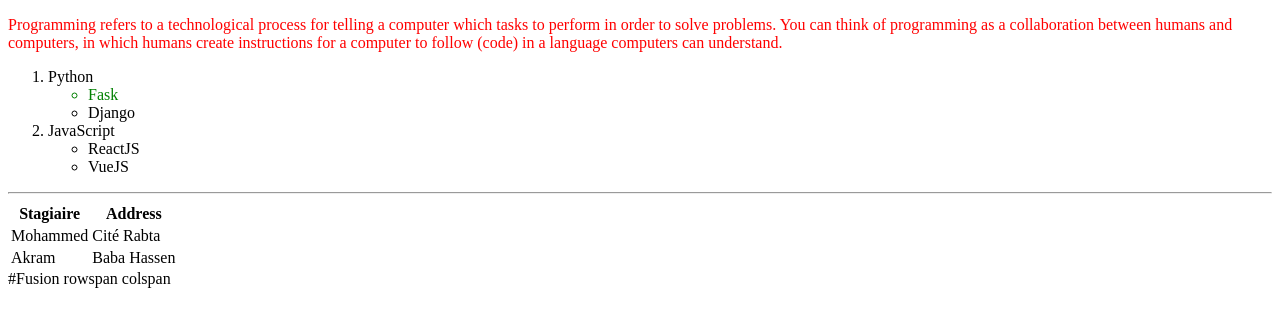
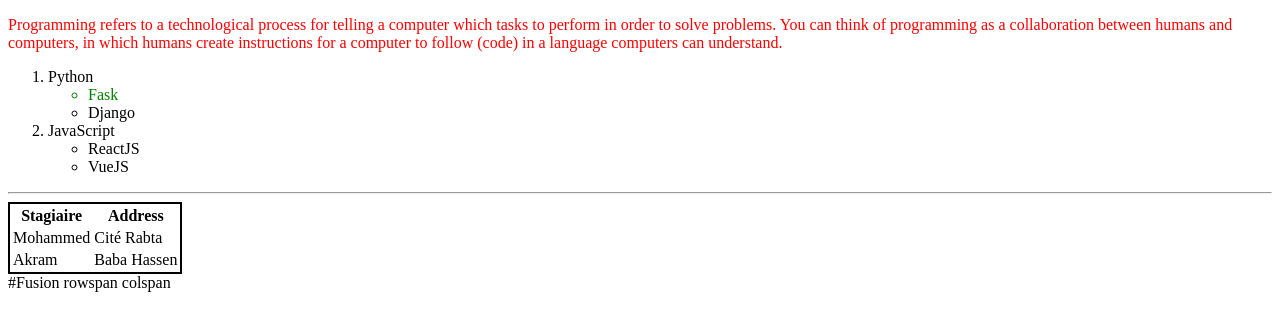
Before and after one commit to mouh2020/AVI-WebMobile-Coursework, a PHP site: page /revision.html in a window 1280 px wide. Shown: the top 331 px of the page. Run offline with PHP 8.4, Linux system fonts and the light colour scheme.

Commit message:
Debugging revision.css
Debugging some bugs

```diff
--- a/Les interfaces utilisateur statiques/revision.css
+++ b/Les interfaces utilisateur statiques/revision.css
@@ -2,9 +2,9 @@ p{
     color: red;
 }
 #flask{
-    color: green
+    color: green;
 
 }
 table {
-    border: 12;
+    border: 2px solid black;
 }
```
